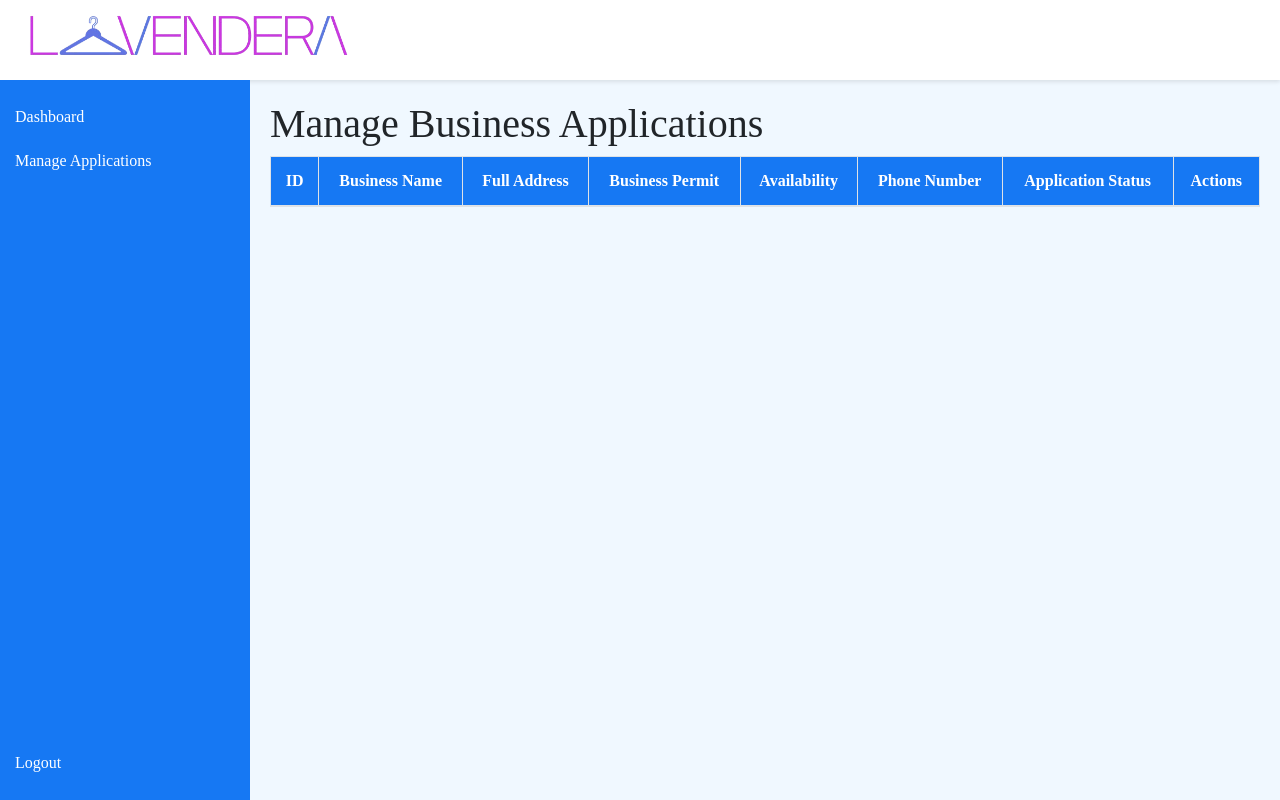
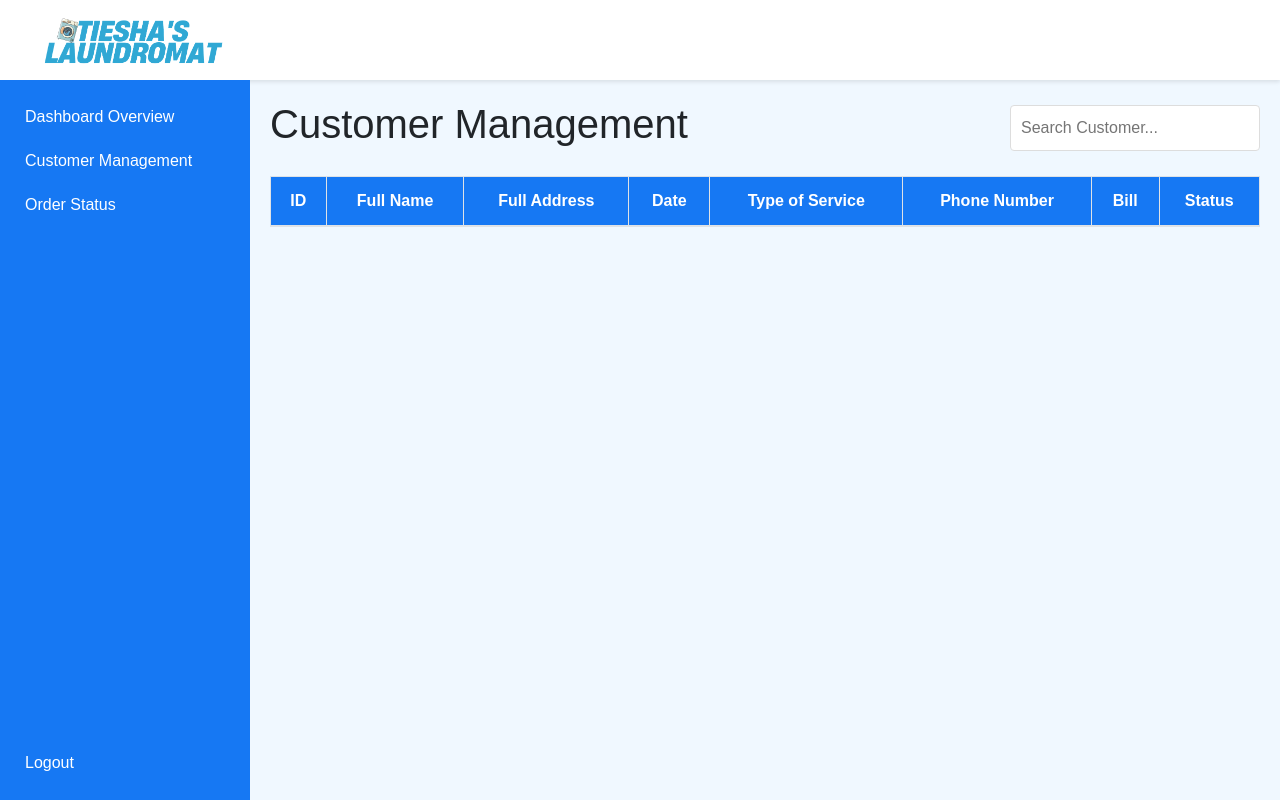
Before and after one commit to Lester0169/lavendera, a PHP site: page /admin/manage.php in a window 1280 px wide. Run offline with PHP 8.4, Linux system fonts and the light colour scheme; the visitor is signed in with stand-in values (Sample User, id 1); data that the repository does not hold is empty.

Commit message:
Add files via upload

```diff
--- a/admin/manage.php
+++ b/admin/manage.php
@@ -12,33 +12,8 @@ if (!isset($_SESSION['admin_id'])) {
 // Include database configuration
 include('config.php');
 
-// Handle approval and disapproval actions
-if ($_SERVER["REQUEST_METHOD"] == "POST") {
-    $application_id = $_POST['application_id'];
-    if (isset($_POST['approve'])) {
-        $application_status = 'approved';
-    } elseif (isset($_POST['disapprove'])) {
-        $application_status = 'disapproved';
-    }
-
-    if (isset($application_status)) {
-        // Update the application status
-        $stmt = $conn->prepare("UPDATE business_applications SET application_status = ? WHERE id = ?");
-        if (!$stmt) {
-            die("Error preparing UPDATE statement: " . $conn->error);
-        }
-        $stmt->bind_param("si", $application_status, $application_id);
-        if ($stmt->execute()) {
-            $message = "Application status updated to " . $application_status;
-        } else {
-            $message = "Error updating application status: " . $stmt->error;
-        }
-        $stmt->close();
-    }
-}
-
 // Fetch all business applications
-$sql = "SELECT * FROM business_applications";
+$sql = "SELECT * FROM Customer_Management";
 $result = $conn->query($sql);
 ?>
 <!DOCTYPE html>
@@ -55,7 +30,7 @@ $result = $conn->query($sql);
             display: flex;
             flex-direction: column;
             margin: 0;
-            font-family: "Averia Serif Libre", serif;
+            font-family: "Arial", serif;
             background-color: #f0f8ff;
         }
         .header {
@@ -85,7 +60,7 @@ $result = $conn->query($sql);
             color: #fff;
             text-decoration: none;
             display: block;
-            padding: 10px 0;
+            padding: 10px;
         }
         #sidebar a:hover {
             background: #F984F4;
@@ -123,24 +98,55 @@ $result = $conn->query($sql);
             padding: 5px 10px;
             font-size: 12px;
         }
+        .header-content {
+    display: flex;
+    justify-content: space-between;
+    align-items: center;
+    margin-bottom: 20px;
+}
+
+.search-container {
+    display: flex;
+    justify-content: flex-end;
+}
+
+.search-input {
+    padding: 10px;
+    font-size: 16px;
+    width: 250px;
+    border-radius: 4px;
+    border: 1px solid #ddd;
+}
+.header .laundry_logo {
+            width: 15%;
+            height: auto;
+            position: relative;
+            left: 20px;
+        }
     </style>
 </head>
 <body>
     <header class="header">
-        <img class="logo1" src="Group 31642.png" alt="Business Logo">
+        <img class="laundry_logo" src="logo1.png" alt="Business Logo">
     </header>
 
     <div id="sidebar">
         <div>
-            <a href="dashboard.php">Dashboard</a>
-            <a href="manage.php">Manage Applications</a>
+            <a href="dashboard.php">Dashboard Overview</a>
+            <a href="manage.php">Customer Management</a>
+            <a href="manage.php">Order Status</a>
         </div>
         <div>
             <a href="logout.php">Logout</a>
         </div>
     </div>
     <div id="content">
-        <h1>Manage Business Applications</h1>
+    <div class="header-content">
+        <h1>Customer Management</h1>
+        <div class="search-container">
+    <input type="text" id="searchInput" class="search-input" placeholder="Search Customer..." onkeyup="searchFunction()">
+   </div>
+</div>
         <?php if (!empty($message)): ?>
             <div class="alert alert-info"><?php echo htmlspecialchars($message); ?></div>
         <?php endif; ?>
@@ -148,34 +154,26 @@ $result = $conn->query($sql);
             <thead>
                 <tr>
                     <th>ID</th>
-                    <th>Business Name</th>
+                    <th>Full Name</th>
                     <th>Full Address</th>
-                    <th>Business Permit</th>
-                    <th>Availability</th>
+                    <th>Date</th>
+                    <th>Type of Service</th>
                     <th>Phone Number</th>
-                    <th>Application Status</th>
-                    <th>Actions</th>
+                    <th>Bill</th>
+                    <th>Status</th>
                 </tr>
             </thead>
             <tbody>
             <?php while ($row = $result->fetch_assoc()) : ?>
                 <tr>
-                    <td><?php echo htmlspecialchars($row['id']); ?></td>
-                    <td><?php echo htmlspecialchars($row['business_name']); ?></td>
-                    <td><?php echo htmlspecialchars($row['full_address']); ?></td>
-                    <td>
-                        <button class="btn btn-info btn-sm" data-toggle="modal" data-target="#permitModal" onclick="viewPermit('<?php echo htmlspecialchars('../' . $row['business_permit']); ?>')">View Permit</button>
-                    </td>
-                    <td><?php echo htmlspecialchars($row['availability']); ?></td>
-                    <td><?php echo htmlspecialchars($row['phone_number']); ?></td>
-                    <td><?php echo htmlspecialchars($row['application_status']); ?></td>
-                    <td class="actions">
-                        <form method="post" action="">
-                            <input type="hidden" name="application_id" value="<?php echo $row['id']; ?>">
-                            <button type="submit" name="approve" class="btn btn-success btn-sm">Approve</button>
-                            <button type="submit" name="disapprove" class="btn btn-danger btn-sm">Disapprove</button>
-                        </form>
-                    </td>
+                    <td><?php echo htmlspecialchars($row['ID']); ?></td>
+                    <td><?php echo htmlspecialchars($row['Full_Name']); ?></td>
+                    <td><?php echo htmlspecialchars($row['Full_Address']); ?></td>
+                    <td><?php echo htmlspecialchars($row['Date']); ?></td>
+                    <td><?php echo htmlspecialchars($row['Type_of_Service']); ?></td>
+                    <td><?php echo htmlspecialchars($row['Phone_Number']); ?></td>
+                    <td><?php echo htmlspecialchars($row['Bill']); ?></td>
+                    <td><?php echo htmlspecialchars($row['Status']); ?></td>
                 </tr>
             <?php endwhile; ?>
             </tbody>
@@ -201,6 +199,33 @@ $result = $conn->query($sql);
         function viewPermit(url) {
             document.getElementById('permitFrame').src = url;
         }
+        function searchFunction() {
+    var input, filter, table, tr, td, i, txtValue;
+    input = document.getElementById('searchInput');
+    filter = input.value.toUpperCase();
+    table = document.querySelector('table');
+    tr = table.getElementsByTagName('tr');
+
+    for (i = 1; i < tr.length; i++) {
+        td = tr[i].getElementsByTagName('td');
+        let matchFound = false;
+        for (let j = 0; j < td.length; j++) {
+            if (td[j]) {
+                txtValue = td[j].textContent || td[j].innerText;
+                if (txtValue.toUpperCase().indexOf(filter) > -1) {
+                    matchFound = true;
+                    break;
+                }
+            }
+        }
+        if (matchFound) {
+            tr[i].style.display = "";
+        } else {
+            tr[i].style.display = "none";
+        }
+    }
+}
+
     </script>
 </body>
 </html>
```
Also changed, not shown: admin/dashboard.php (+102 -61 lines), admin/logo1.png (added).
